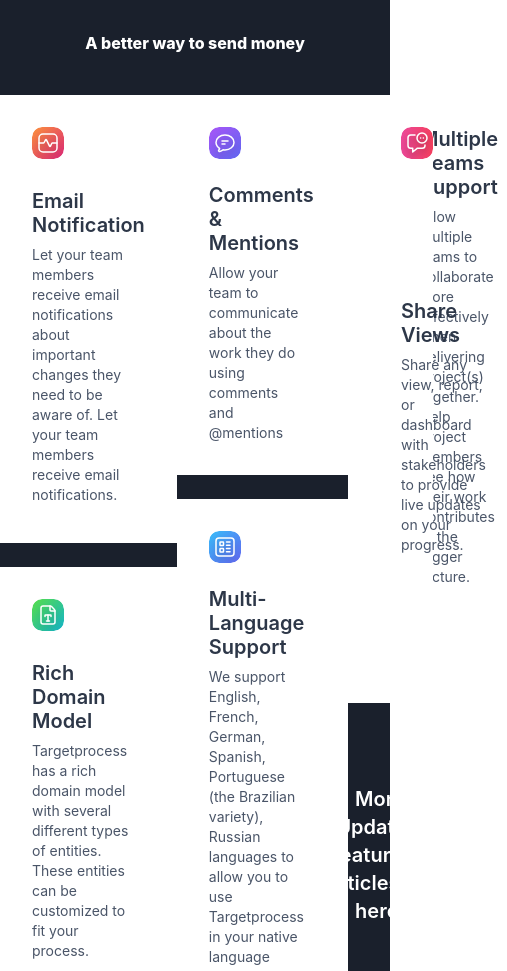
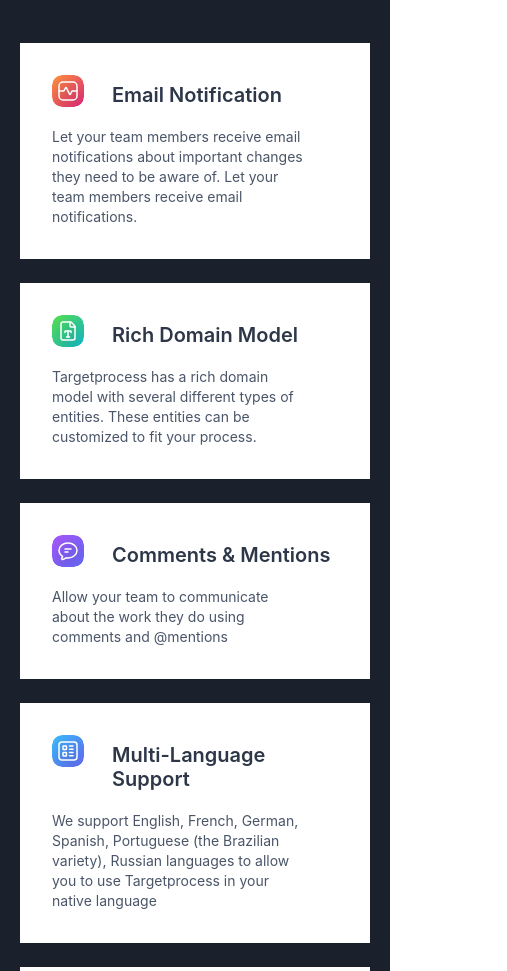
Before and after one commit to pratikjain2712/tailwindPractice, a React (Create React App) app: page / in a window 390 px wide. Shown: the part 1026-1997 px from the top of the page, 507 px wide, since content can reach past the window. Built offline with nearby package versions, Linux system fonts and the light colour scheme.

Commit message:
responsive Feature and footer section added

```diff
--- a/src/components/Features.js
+++ b/src/components/Features.js
@@ -45,18 +45,22 @@
 
 function Card({ image, horizontal, title, desc }) {
   return (
-    <div className={classNames(horizontal ? "flex space-x-10" : "grid", "p-8 bg-white rounded-xl")}>
+    <div className={classNames(horizontal ? "flex sm:space-x-10 sm:col-span-2 flex-col sm:flex-row" : "grid", "p-8 bg-white rounded-xl")}>
       <img
         src={`${image}`}
         alt={image}
-        className={classNames(horizontal ? "mb-0" : "block mb-6")}
+        className={classNames(horizontal ? "mb-0 mx-auto sm:m-0" : "block mb-6 absolute sm:relative")}
         style={{ width: horizontal ? 272 : 32, height: horizontal ? 190 : 32 }}
       ></img>
-      <div>
-        <h4 className="text-left mb-2 font-semibold font-serif text-xl leading-6 text-gray-800" style={{ maxWidth: 224 }}>
+      <div className={`${horizontal && "mt-8 sm:mt-0"}`}>
+        <h4
+          className={`max-w-xs text-left font-semibold font-serif text-xl leading-6 text-gray-800 ${
+            horizontal ? "mb-2" : "mt-2 mb-5 sm:mt-0 sm:mb-2 ml-12 sm:ml-0 pl-3 sm:pl-0"
+          } `}
+        >
           {title}
         </h4>
-        <p className="text-sm leading-5 font-normal text-gray-700 mr-3 font-serif">{desc}</p>
+        <p className="text-sm leading-5 font-normal text-gray-700 mr-8 sm:mr-3 font-serif">{desc}</p>
       </div>
     </div>
   );
@@ -64,12 +68,12 @@
 
 export default function Features() {
   return (
-    <section className="featureSection bg-gray-900 py-48 relative">
+    <section className="featureSection bg-gray-900 py-16 sm:py-32 xl:py-48 relative px-5 sm:px-0">
       <p className="text-lg mb-4 leading-tight font-serif font-bold uppercase text-transparent bg-clip-text text-center linearGradient">
         Features
       </p>
-      <h3 className="text-center mb-10 font-extrabold text-5.5xl text-white">A better way to send money</h3>
-      <div className="mx-auto flex" style={{ maxWidth: 1216 }}>
+      <h3 className="text-center mb-10 font-extrabold text-2xl sm:text-3xl xl:text-5.5xl text-white">A better way to send money</h3>
+      <div className="mx-auto flex flex-col sm:grid sm:grid-cols-2 xl:flex xl:flex-row gap-6 xl:gap-0">
         <div className="w24 mx-auto grid items-stretch row-gap-6">
           {col1.map((item, key) => (
             <Card key={`col1-${key}`} image={item.image} horizontal={item.horizontal} title={item.title} desc={item.desc}></Card>
@@ -80,18 +84,20 @@
             <Card key={`col1-${key}`} image={item.image} horizontal={item.horizontal} title={item.title} desc={item.desc}></Card>
           ))}
         </div>
-        <div className="w48 relative mx-auto grid grid-cols-2 featureCol3 items-stretch row-gap-6">
+        <div className="w48 sm:col-span-2 sm:relative mx-auto grid grid-cols-1 xl:grid-cols-2 featureCol3 items-stretch row-gap-6">
           {col3.map((item, key) => (
             <Card key={`col1-${key}`} image={item.image} horizontal={item.horizontal} title={item.title} desc={item.desc}></Card>
           ))}
-          <div className="px-8 py-7 bg-transparent flex items-center flex-col justify-center">
+          <div className="px-8 py-7 bg-transparent flex items-center flex-col-reverse sm:flex-col justify-center">
             <img src="updates.svg" alt="update" className="mx-auto mb-4 relative" style={{ left: -6 }}></img>
             <div>
               <h4 className="text-center mb-3 font-semibold font-serif text-xl leading-7 text-white mx-auto" style={{ maxWidth: 224 }}>
                 More Updates, Features & Articles are here.
               </h4>
               <p className="text-base font-semibold font-serif text-center leading-5 text-transparent bg-clip-text linearGradient">
-                www.neeto.com
+                <a href="#" title="Learn More">
+                  Learn More
+                </a>
               </p>
             </div>
           </div>
--- a/src/components/Footer.js
+++ b/src/components/Footer.js
@@ -111,9 +111,9 @@
   },
 ];
 
-function Menu({ title, list }) {
+function Menu({ title, list, index }) {
   return (
-    <div className={"flex flex-col gap-4"}>
+    <div className={`flex flex-col gap-4 ${index > 1 && "mt-4 sm:mt-0"}`}>
       <h5 className="text-left uppercase font-semibold font-sans text-sm leading-5 tracking-wider text-gray-400">{title}</h5>
       <ul className="text-left font-normal font-sans text-base leading-6">
         {list.map((l, key) => (
@@ -131,8 +131,8 @@
 export default function Footer() {
   return (
     <footer className="footerSection bg-gray-900">
-      <div style={{ maxWidth: 1216 }} className="mx-auto">
-        <div className="grid grid-cols-6 col-gap-8 pb-12">
+      <div className="mx-auto px-4 sm:px-0 ">
+        <div className="grid grid-cols-2 md:grid-cols-6 col-gap-8 pb-12 row-gap-8">
           <Fragment>
             <div className="col-span-2">
               <div className="flex-shrink-0 flex items-center mb-8">
@@ -153,12 +153,12 @@
               </ul>
             </div>
             {footerLinks.map((menu, key) => (
-              <Menu key={`footer-col-${key}`} title={menu.title} list={menu.menu}></Menu>
+              <Menu key={`footer-col-${key}`} index={key} title={menu.title} list={menu.menu}></Menu>
             ))}
           </Fragment>
         </div>
         <p
-          className="text-base text-center leading-6 font-normal text-gray-400 font-sans pt-8 pb-16 border-gray-700"
+          className="text-base text-center leading-6 font-normal text-gray-400 font-sans pt-8 pb-12 md:pb-16 border-gray-700"
           style={{ borderTop: "1px solid" }}
         >
           &copy; 2020 Workflow, Inc. All rights reserved.
--- a/src/components/Hero.js
+++ b/src/components/Hero.js
@@ -1,15 +1,10 @@
 import React from "react";
-import { Fragment } from "react";
-
-function classNames(...classes) {
-  return classes.filter(Boolean).join(" ");
-}
 
 export default function Hero() {
   return (
     <section className="bg-white md:py-12 lg:py-32 flex  container mx-auto heroSection md:overflow-hidden relative items-center">
       <div className="max-w-2xl lg:max-w-4xl xl:max-w-full flex md:items-center container mx-auto md:justify-between flex-col-reverse md:flex-row gap-0 lg:gap-12 xl:gap-8">
-        <div className="heroTextContainer md:w-3/6 px-4 md:px-0 pt-12 md:pt-0">
+        <div className="heroTextContainer md:w-3/6 px-4 md:px-0 pt-12 md:pt-0 pb-16 sm:pb-0">
           <h2 className="text-4xl lg:text-5xl xl:text-6xl font-extrabold tracking-tight leading-9 lg:leading-10 xl:leading-12 text-gray-900 lg:h-24 xl:h-32  lg:flex lg:flex-col lg:justify-between">
             Data to enrich your
             <span className="text-transparent bg-clip-text linearGradient"> online business</span>
@@ -31,7 +26,6 @@
                 <button
                   className="relative border-box w-full bg-gray-900 py-2 px-4 z-10 rounded-sm text-white focus:outline-none focus:ring-2 focus:ring-offset-2 focus:ring-offset-gray-900 focus:ring-white hover:shadow-xl"
                   type="button"
-                  // style={{ width: "inherit" }}
                 >
                   Start free trial
                 </button>
@@ -42,7 +36,7 @@
           <p className="mt-3 text-sm font-serif font-medium leading-7 text-gray-500 pr-3">
             <span>We care about the protection of your data. Read our </span>
             <a href="#" className="underline text-gray-900 font-medium">
-               Privacy Policy
+              Privacy Policy
             </a>
             .
           </p>
--- a/tailwind.config.js
+++ b/tailwind.config.js
@@ -32,6 +32,7 @@
       },
       colors: {
         gray: {
+          25: "#F9FAFB",
           50: "#E5E5E5",
           100: "#F3F4F6",
           200: "#E5E7EB",
```
Also changed, not shown: src/tailwind.css.
